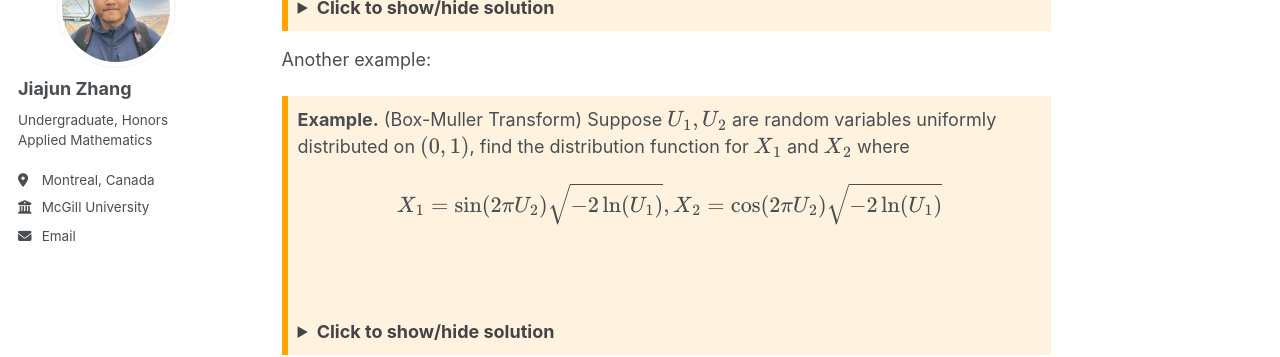
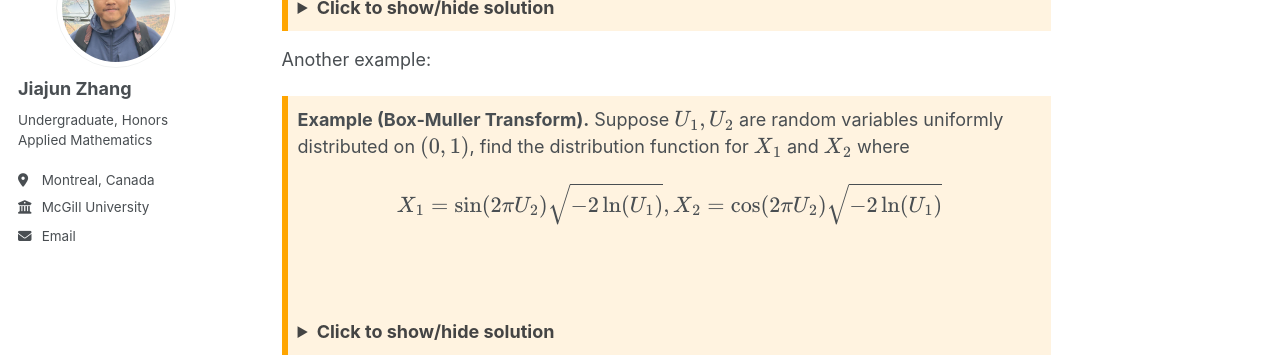
Before and after one commit to JohanssonRein/JohanssonRein.github.io, a Jekyll site: the page built from _publications/functionsofranvar.md, in a window 1280 px wide and 900 px high, scrolled down 1119 px. Shown: the part 151-508 px from the top of the window. Built offline with Jekyll 4.4.1, drawn with Linux system fonts in a browser that asks for light colours.

```diff
--- a/_publications/functionsofranvar.md
+++ b/_publications/functionsofranvar.md
@@ -185,7 +185,7 @@ $$
 Another example:
 
 <div style="border-left: 6px solid orange; background-color: #fff3e0; padding: 10px; margin: 15px 0;">
-  <strong>Example.</strong>  (Box-Muller Transform) Suppose $U_1,U_2$ are random variables uniformly distributed on $(0,1)$, find the distribution function for $X_1$ and $X_2$ where
+  <strong>Example (Box-Muller Transform).</strong>  Suppose $U_1,U_2$ are random variables uniformly distributed on $(0,1)$, find the distribution function for $X_1$ and $X_2$ where
 
   $$
   X_1 = \sin(2 \pi U_2) \sqrt{-2\ln(U_1)}, X_2 = \cos(2\pi U_2) \sqrt{-2 \ln(U_1)}
```
